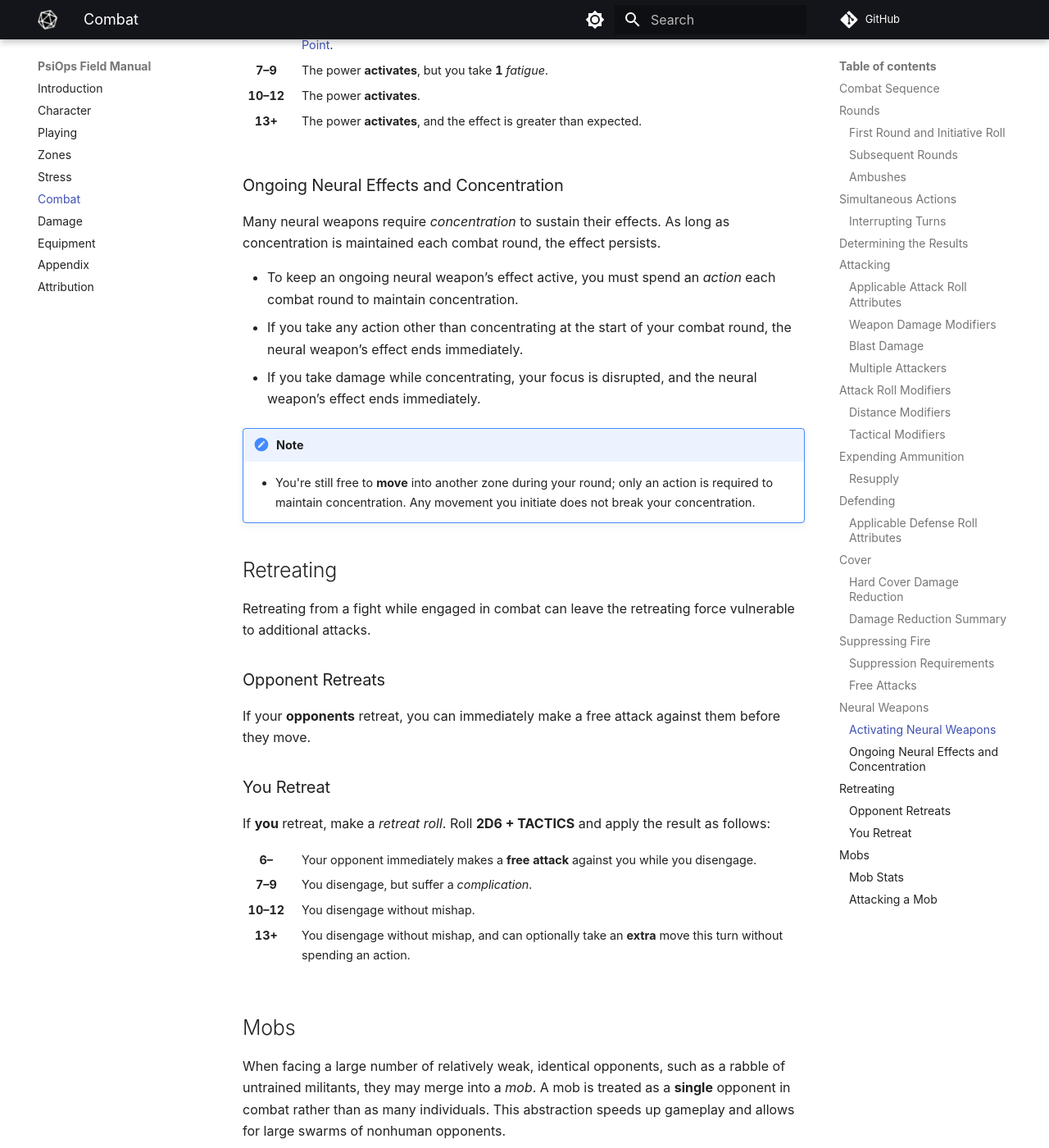
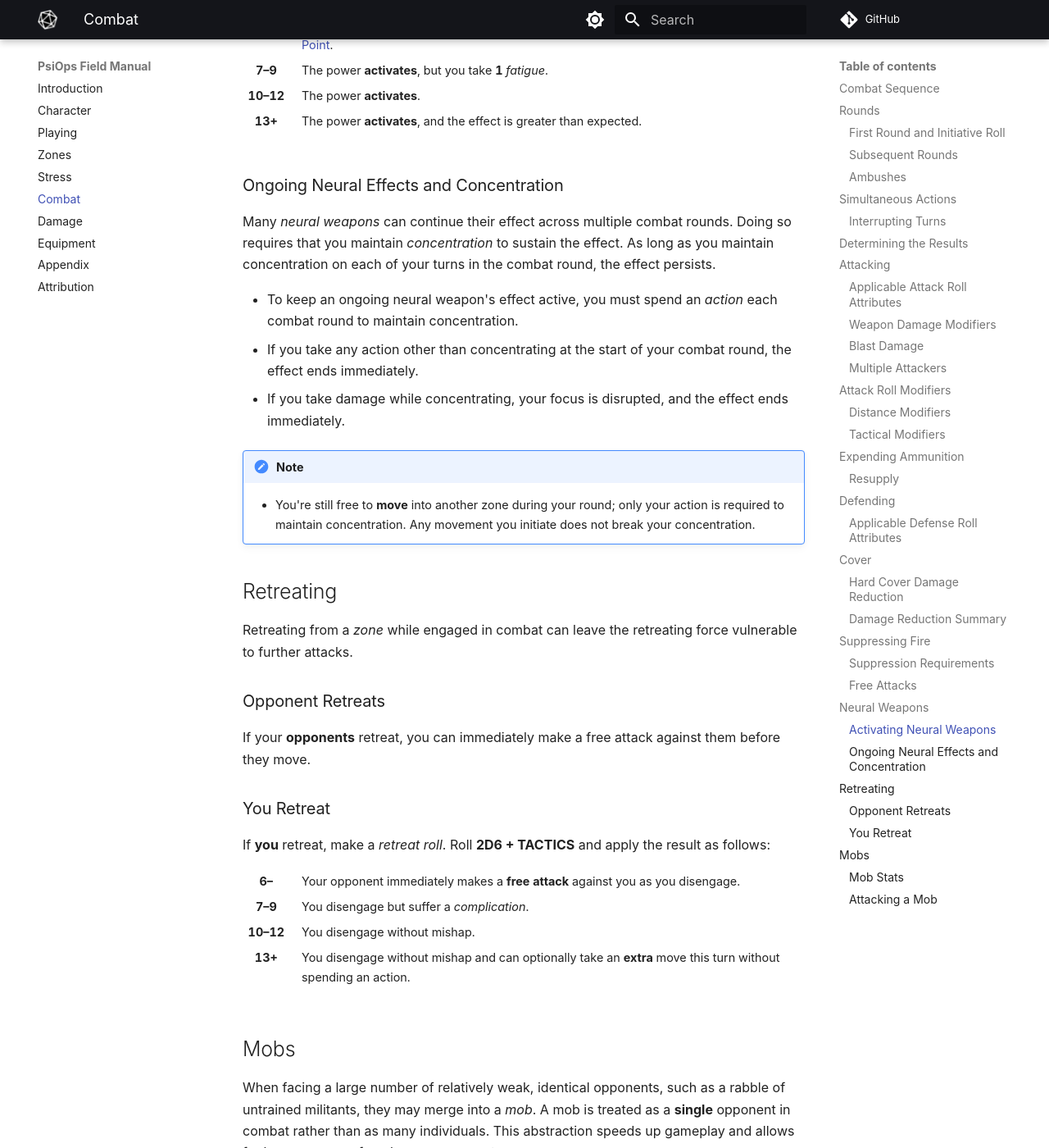
Before and after one commit to joemoose/psiops, an MkDocs documentation site: the page built from docs/combat.md, in a window 1280 px wide and 1400 px high, scrolled down 11556 px. Shown: the whole window at 82% size. Built offline with MkDocs 1.6.1 and Material for MkDocs 9.7.7, drawn with Linux system fonts in a browser that asks for light colours; plug-ins that fetch from the network failed and are left out; comment, search, counter and statistics services are not loaded; some of the changed text lies outside the part shown.

Commit message:
Clarify neural weapon effects and retreating rules
Revised descriptions for clarity and consistency regarding neural weapons and retreating mechanics. Adjusted formatting for better readability.

```diff
--- a/docs/combat.md
+++ b/docs/combat.md
@@ -315,19 +315,19 @@ To activate your *neural weapon*, make a *neural attack roll*. Roll **2D6 + WILL
 
 ### Ongoing Neural Effects and Concentration
 
-Many neural weapons require *concentration* to sustain their effects. As long as concentration is maintained each combat round, the effect persists.
+Many *neural weapons* can continue their effect across multiple combat rounds. Doing so requires that you maintain *concentration* to sustain the effect. As long as you maintain concentration on each of your turns in the combat round, the effect persists.
 
-- To keep an ongoing neural weapon’s effect active, you must spend an *action* each combat round to maintain concentration.
-- If you take any action other than concentrating at the start of your combat round, the neural weapon’s effect ends immediately.
-- If you take damage while concentrating, your focus is disrupted, and the neural weapon’s effect ends immediately.
+- To keep an ongoing neural weapon's effect active, you must spend an *action* each combat round to maintain concentration.
+- If you take any action other than concentrating at the start of your combat round, the effect ends immediately.
+- If you take damage while concentrating, your focus is disrupted, and the effect ends immediately.
 
 !!! note
 
-	- You're still free to **move** into another zone during your round; only an action is required to maintain concentration. Any movement you initiate does not break your concentration.
+	- You're still free to **move** into another zone during your round; only your action is required to maintain concentration. Any movement you initiate does not break your concentration.
 
 ## Retreating
 
-Retreating from a fight while engaged in combat can leave the retreating force vulnerable to additional attacks.
+Retreating from a *zone* while engaged in combat can leave the retreating force vulnerable to further attacks.
 
 ### Opponent Retreats
 
@@ -341,10 +341,10 @@ If **you** retreat, make a *retreat roll*. Roll **2D6 + TACTICS** and apply the
 
 | Roll | Result |
 | :-: | :- |
-| **6–** | Your opponent immediately makes a **free attack** against you while you disengage. |
-| **7–9** | You disengage, but suffer a *complication*. |
+| **6–** | Your opponent immediately makes a **free attack** against you as you disengage. |
+| **7–9** | You disengage but suffer a *complication*. |
 | **10–12** | You disengage without mishap. |
-| **13+** | You disengage without mishap, and can optionally take an **extra** move this turn without spending an action. |
+| **13+** | You disengage without mishap and can optionally take an **extra** move this turn without spending an action. |
 
 </div>
 
@@ -354,7 +354,7 @@ When facing a large number of relatively weak, identical opponents, such as a ra
 
 ### Mob Stats
 
-The mob’s *armor rating* and *attacks per round* depend on the number of members in the group, as follows:
+The mob's *armor rating* and *attacks per round* depend on the number of members in the group, as follows:
 
 | Number | Armor | Attacks |
 | :-: | :-: | :-: |
@@ -365,7 +365,7 @@ The mob’s *armor rating* and *attacks per round* depend on the number of membe
 | 17–20 | 0 | 5 |
 | 21+ | 0 | 6 |
 
-The number of attacks per round indicates how many opponents the mob can attack during its turn in a combat round. If there are fewer opponents than the mob’s attacks, the remaining attacks are wasted.
+The number of attacks per round determines how many individual opponents the mob can attack during its turn in a single combat round. If there are fewer opponents than the mob's number of attacks, the remaining attacks are wasted.
 
 !!! note
 
```
